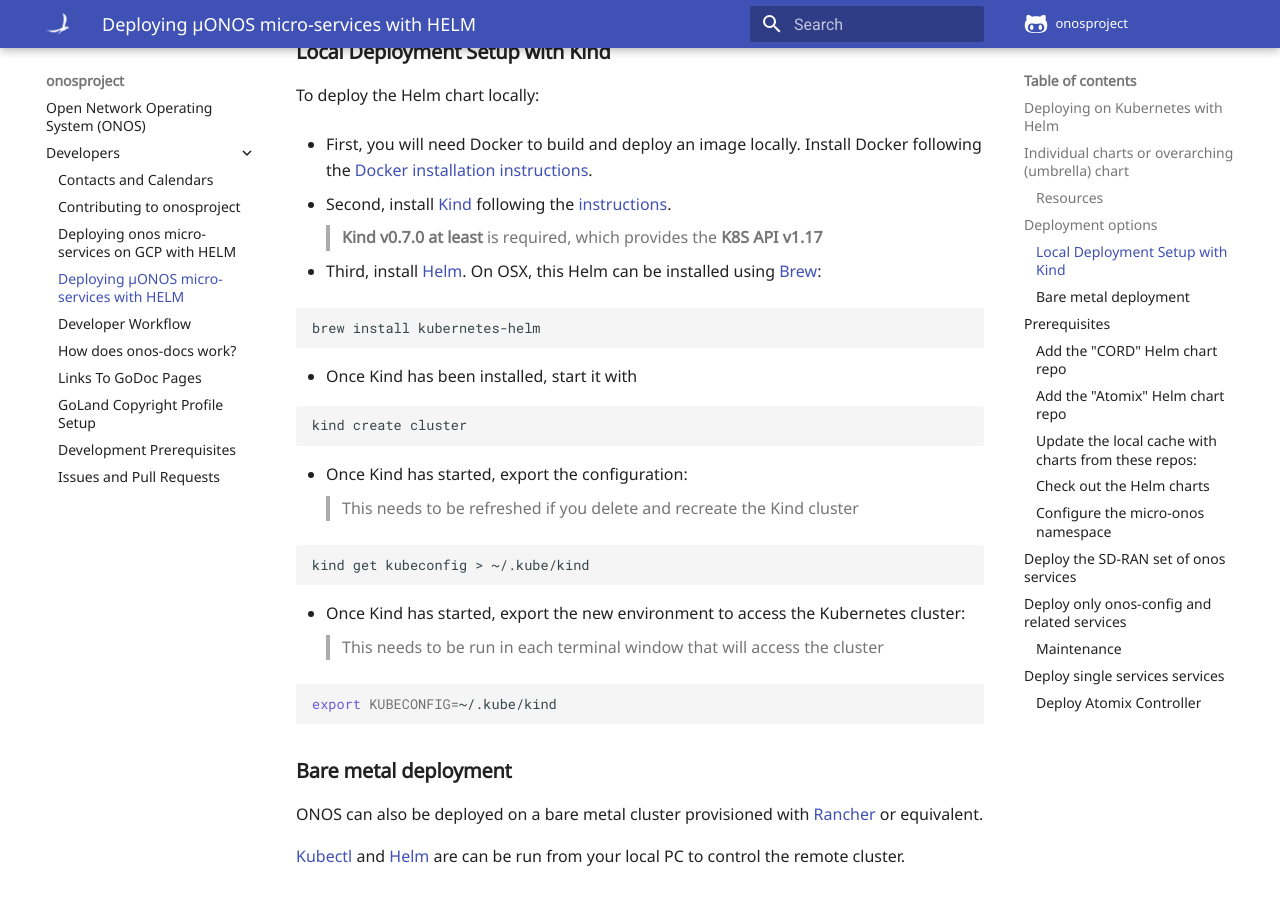
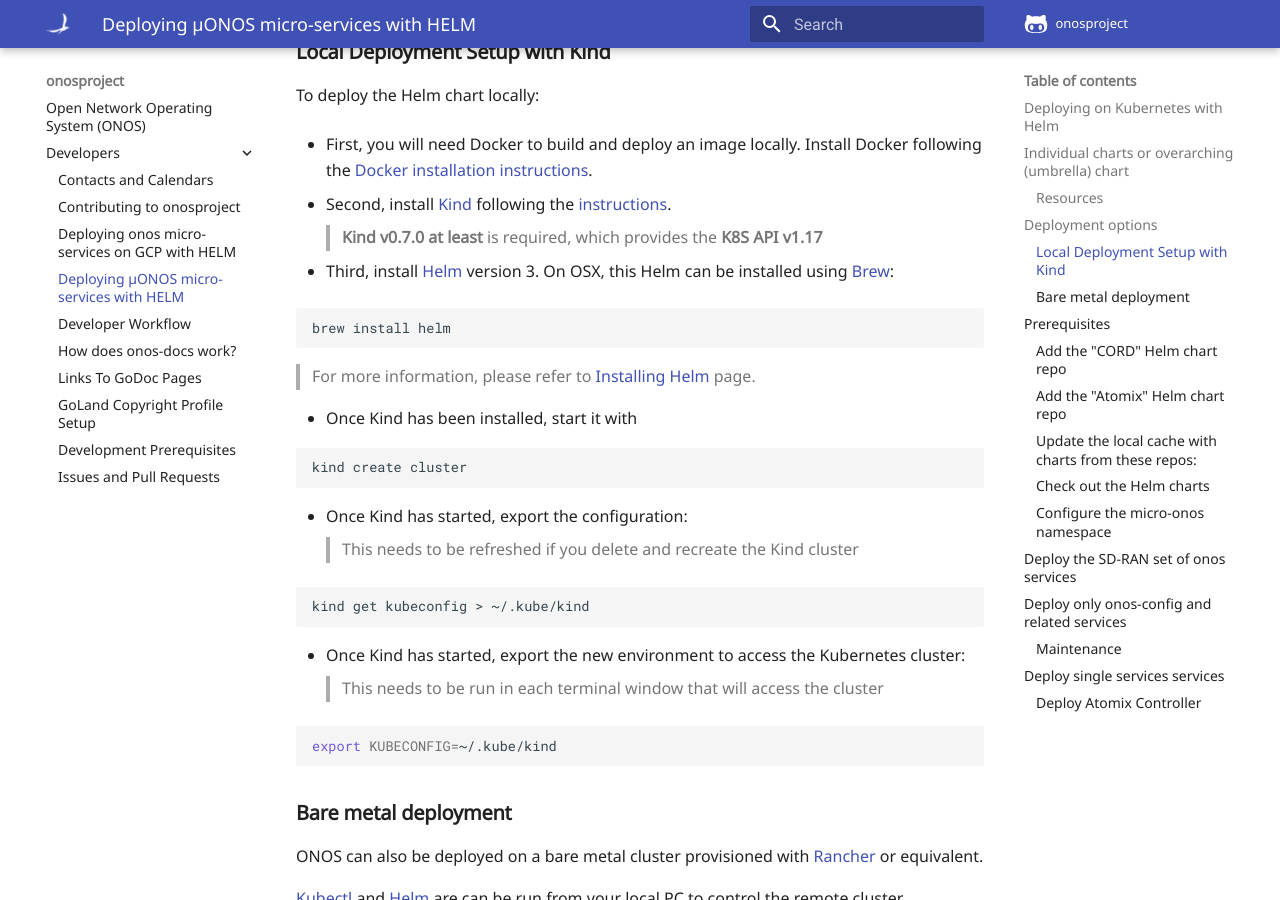
Before and after one commit to onosproject/onos-docs, an MkDocs documentation site: the page built from docs/content/developers/deploy_with_helm.md, in a window 1280 px wide and 900 px high, scrolled down 1596 px. Built offline with MkDocs 1.6.1 and Material for MkDocs 9.7.7, drawn with Linux system fonts in a browser that asks for light colours.

Commit message:
Add more information about helm version (#118)

````diff
--- a/docs/content/developers/deploy_with_helm.md
+++ b/docs/content/developers/deploy_with_helm.md
@@ -63,11 +63,13 @@ To deploy the Helm chart locally:
 * Second, install [Kind] following the [instructions](https://kind.sigs.k8s.io).
 > **Kind v0.7.0 at least** is required, which provides the **K8S API v1.17**
 
-* Third, install [Helm]. On OSX, this Helm can be installed using [Brew]:
+* Third, install [Helm] version 3. On OSX, this Helm can be installed using [Brew]:
 
 ```bash
-brew install kubernetes-helm
+brew install helm
 ```
+> For more information, please refer to [Installing Helm] page.
+
 * Once Kind has been installed, start it with
 
 ```bash
@@ -233,6 +235,7 @@ raft-controller-6dd86cfd54-nlzzt     1/1     Running   0          2m50s
 [Kind]: https://kind.sigs.k8s.io
 [Brew]: https://brew.sh/
 [Helm]: https://helm.sh/
+[Installing Helm]: https://helm.sh/docs/intro/install/
 [Kubernetes]: https://kubernetes.io/
 [ingress]: https://kubernetes.io/docs/concepts/services-networking/ingress/
 [Rancher]: https://rancher.com/quick-start/
````
